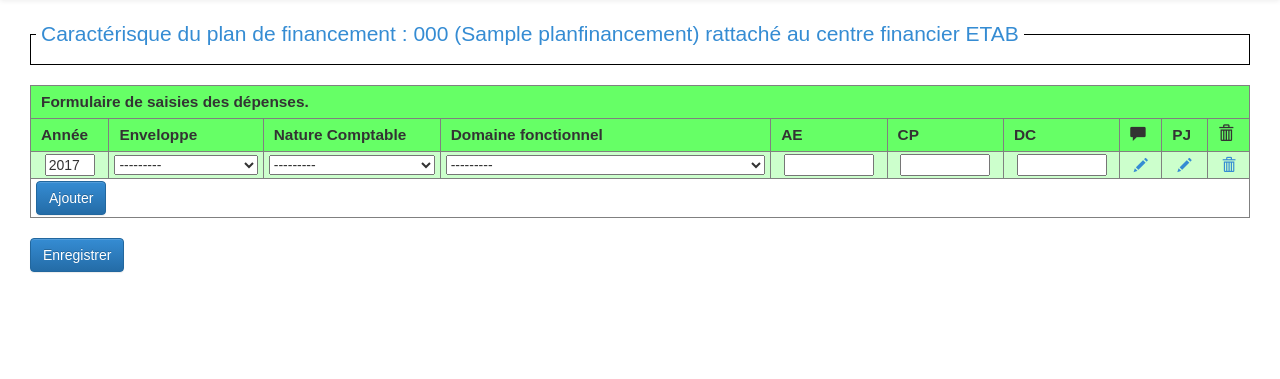
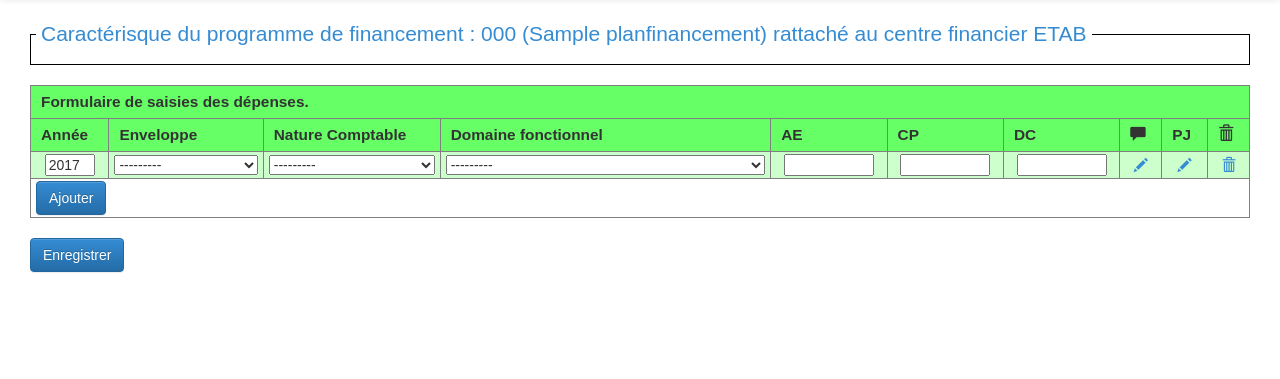
Before and after one commit to unistra/budgetweb, a Django app: page /depense/1/2017/ in a window 1280 px wide; the page is wider, and only the part inside the window is pictured. Shown: the part 41-420 px from the top of that part. Run offline with Django 3.2, Linux system fonts and the light colour scheme; a user stored in the database is signed in; data comes from the database, SQL or seed files in the repository; tables that the repository leaves empty hold one stand-in row (values such as "Sample post"); parts of the project's set-up code (start-up, migrations or seed data) failed here and were passed over; some libraries are stand-ins or nearby versions.

Commit message:
Remplacement du plan de financement par programme de financement.

```diff
--- a/budgetweb/templates/detailspfi.html
+++ b/budgetweb/templates/detailspfi.html
@@ -1,5 +1,5 @@
 <fieldset>
-	<legend><a data-toggle="collapse" data-target="#detailspfi" href="#">Caractérisque du plan de financement : {{ PFI.code }} ({{ PFI.label}}) rattaché au centre financier {{ PFI.structure.code }}</a></legend>
+	<legend><a data-toggle="collapse" data-target="#detailspfi" href="#">Caractérisque du programme de financement : {{ PFI.code }} ({{ PFI.label}}) rattaché au centre financier {{ PFI.structure.code }}</a></legend>
 	<div class="row collapse" id="detailspfi">
 		<div style="display: inline-block;">
 			<div style="display: inline-block;"><label style="width:250px;margin-bottom:0px;">Structure de rattachement :</label>{{ PFI.structure.code }}</div>
```
